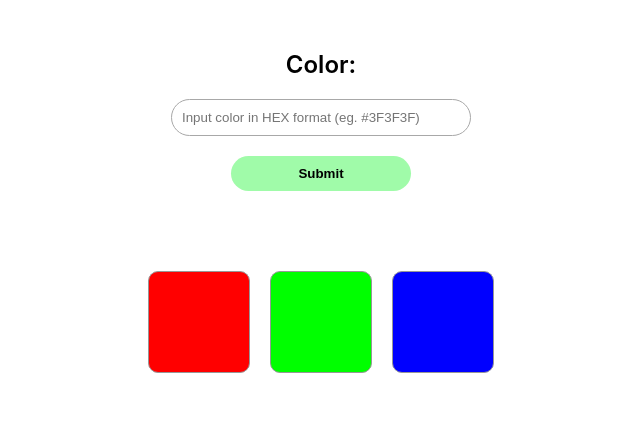
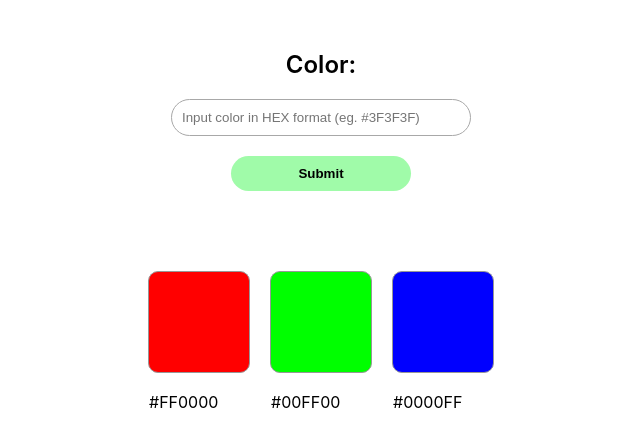
Before and after one commit to baranero/color-filter, a React (Create React App) app: page / in a window 1280 px wide. Shown: the top 446 px of the page, without its empty margins (319-959 px from the left). Built offline with nearby package versions, Linux system fonts and the light colour scheme.

Commit message:
rendered dynamically default colors

```diff
--- a/src/App.tsx
+++ b/src/App.tsx
@@ -1,6 +1,7 @@
 import React, { useEffect, useState } from 'react';
 import NewColor from './components/NewColor';
 import ColorsContainer from './components/ColorsContainer';
+import { defaultColors } from './data/defaultColors';
 
 export interface Colors {
   id: string,
@@ -11,7 +12,24 @@ export interface Colors {
 
 const App: React.FC = () => {
 
-  const [colorsArray, setColorsArray] = useState<Colors[]>([])
+  const [colorsArray, setColorsArray] = useState<Colors[]>(defaultColors)
+
+  console.log(colorsArray);
+
+  useEffect(() => {
+
+    let localStorageColors = localStorage.getItem('enteredColors')
+    if (localStorageColors === null) {
+      localStorage.setItem('enteredColors', JSON.stringify(defaultColors))
+    }
+
+    if (localStorageColors) {
+      setColorsArray(JSON.parse(localStorageColors))
+    } else {
+
+
+    }
+  }, [])
 
 
 
@@ -20,15 +38,7 @@ const App: React.FC = () => {
     setColorsArray([...colorsArray, color])
     localStorage.setItem('enteredColors', JSON.stringify([...colorsArray, color]))
   }
-
-      useEffect(() => {
-
-    let localStorageColors = localStorage.getItem('enteredColors')
-    if (localStorageColors !== null) {
-      setColorsArray(JSON.parse(localStorageColors))
-    }
-
-  }, [])
+console.log(colorsArray);
 
   return (
     <>
--- a/src/components/ColorsContainer.module.scss
+++ b/src/components/ColorsContainer.module.scss
@@ -5,35 +5,19 @@
   flex-direction: row;
   justify-content: center;
   flex-wrap: wrap;
-  div {
-    width: 100px;
-    height: 100px;
-    border: 1px solid #979797;
-    margin: 30px 10px;
-    border-radius: 10px;
-  }
 
   p {
     margin-top: 120px;
   }
 
-  &-default {
-    &-red {
-      background: var(--color-red);
-    }
-
-    &-green {
-      background: var(--color-green);
-    }
-
-    &-blue {
-      background: var(--color-blue);
-    }
-  }
-
-  @for $i from 4 to str-length($number-of-child) {
-    &:nth-child(#{$i}) {
+  @for $i from 1 to str-length($number-of-child) {
+    &-item:nth-child(#{$i}) {
       background: var(--color-user-#{$i});
+      width: 100px;
+      height: 100px;
+      border: 1px solid #979797;
+      margin: 30px 10px;
+      border-radius: 10px;
     }
   }
 
--- a/src/components/ColorsContainer.tsx
+++ b/src/components/ColorsContainer.tsx
@@ -5,33 +5,27 @@ import { Colors } from '../App';
 
 const ColorsContainer = () => {
 
-  document.documentElement.style.setProperty("--color-red", defaultColors[0].color);
-  document.documentElement.style.setProperty("--color-green", defaultColors[1].color);
-  document.documentElement.style.setProperty("--color-blue", defaultColors[2].color);
+  const colorsArrayLocalStorage = (JSON.parse(localStorage.getItem('enteredColors')!))
+
+  useEffect(() => {
+
+    const timer = setTimeout(() => {
+      document.documentElement.style.setProperty(`--number-of-child`, colorsArrayLocalStorage.length + 3)
+      if (colorsArrayLocalStorage !== null) {
+        for (let i=0; i<colorsArrayLocalStorage.length; i++) {
+          document.documentElement.style.setProperty(`--color-user-${i+1}`, colorsArrayLocalStorage[i].color)
+        }
+      }
+  }, 1)
+  return () => clearTimeout(timer)
+  })
 
 
 
-  const colorsArrayLocalStorage = (JSON.parse(localStorage.getItem('enteredColors') || "[]"))
-
-  useEffect(() => {
-    document.documentElement.style.setProperty(`--number-of-child`, colorsArrayLocalStorage.length + 3)
-    if (colorsArrayLocalStorage !== null) {
-      for (let i=0; i<colorsArrayLocalStorage.length; i++) {
-        document.documentElement.style.setProperty(`--color-user-${i+4}`, colorsArrayLocalStorage[i].color)
-      }
-    }
-  })
-
-
-  console.log(colorsArrayLocalStorage);
-
 return (
   <div className={classes['colors-container']}>
-    <div className={classes['colors-container-default-red']}></div>
-    <div className={classes['colors-container-default-green']}></div>
-    <div className={classes['colors-container-default-blue']}></div>
-    {colorsArrayLocalStorage.map((item: Colors) => {
-      return <><div key={item.id} className={classes['colors-container']}><p>{item.color}</p></div></>
+    {colorsArrayLocalStorage && colorsArrayLocalStorage.map((item: Colors) => {
+      return <div className={classes['colors-container-item']} key={item.id}><p>{item.color}</p></div>
     })}
   </div>
 )
```
